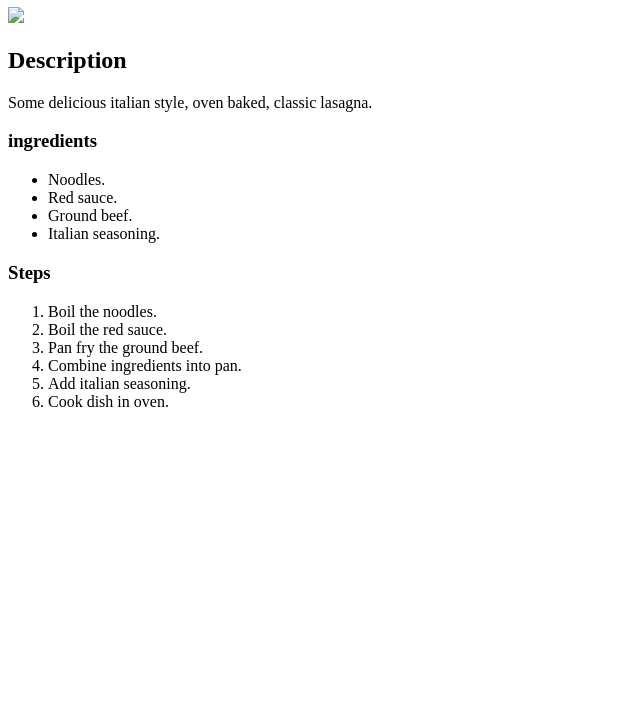
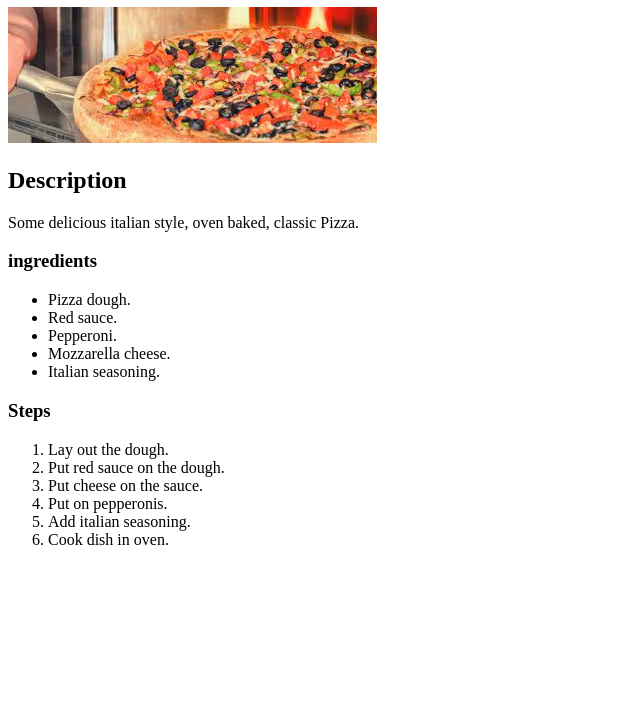
Before and after one commit to koma29/odin-recipes, a plain HTML site: page recipes/pizza.html in a window 1280 px wide. Shown: the part 73-800 px from the top of the page, without its empty margins (0-640 px from the left). Drawn offline with Linux system fonts and the light colour scheme.

Commit message:
Updated all recipe pages to match their recipe.

```diff
--- a/recipes/pizza.html
+++ b/recipes/pizza.html
@@ -4,26 +4,27 @@
     <meta charset="UTF-8">
     <meta http-equiv="X-UA-Compatible" content="IE=edge">
     <meta name="viewport" content="width=device-width, initial-scale=1.0">
-    <title>Lasagna Recipe</title>
+    <title>Pizza Recipe</title>
 </head>
 <body>
-    <h1>Lasagna</h1>
-    <img src="lasagna.jpg">
+    <h1>Pizza</h1>
+    <img src="pizza.jpg">
     <h2>Description</h2>
-    <p>Some delicious italian style, oven baked, classic lasagna.</p>
+    <p>Some delicious italian style, oven baked, classic Pizza.</p>
     <h3>ingredients</h3>
     <ul>
-        <li>Noodles.</li>
+        <li>Pizza dough.</li>
         <li>Red sauce.</li>
-        <li>Ground beef.</li>
+        <li>Pepperoni.</li>
+        <li>Mozzarella cheese.</li>
         <li>Italian seasoning.</li>
     </ul>
     <h3>Steps</h3>
     <ol>
-        <li>Boil the noodles.</li>
-        <li>Boil the red sauce.</li>
-        <li>Pan fry the ground beef.</li>
-        <li>Combine ingredients into pan.</li>
+        <li>Lay out the dough.</li>
+        <li>Put red sauce on the dough.</li>
+        <li>Put cheese on the sauce.</li>
+        <li>Put on pepperonis.</li>
         <li>Add italian seasoning.</li>
         <li>Cook dish in oven.</li>
     </ol>
```
Also changed, not shown: recipes/macaroni.html (+7 -8 lines), recipes/macaroni.jpg (added), recipes/pizza.jpg (added).
